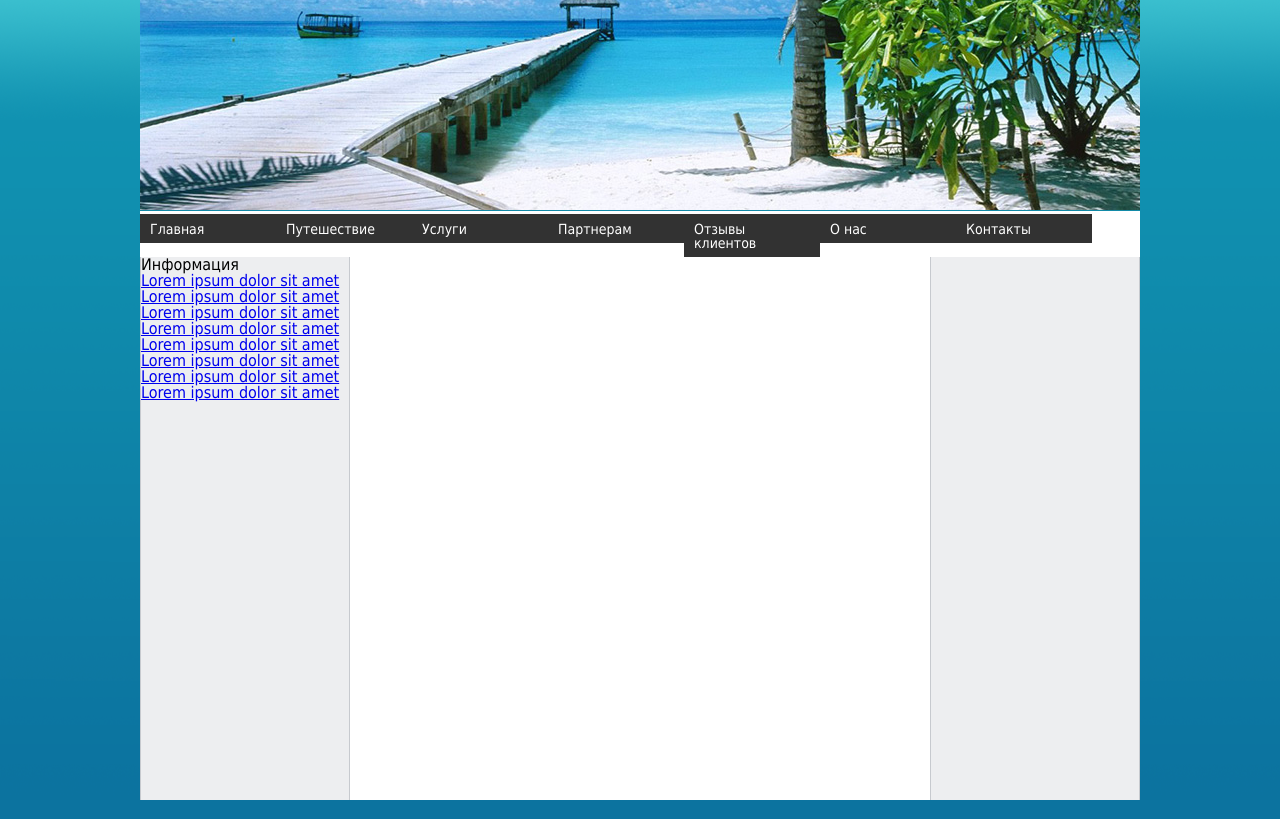
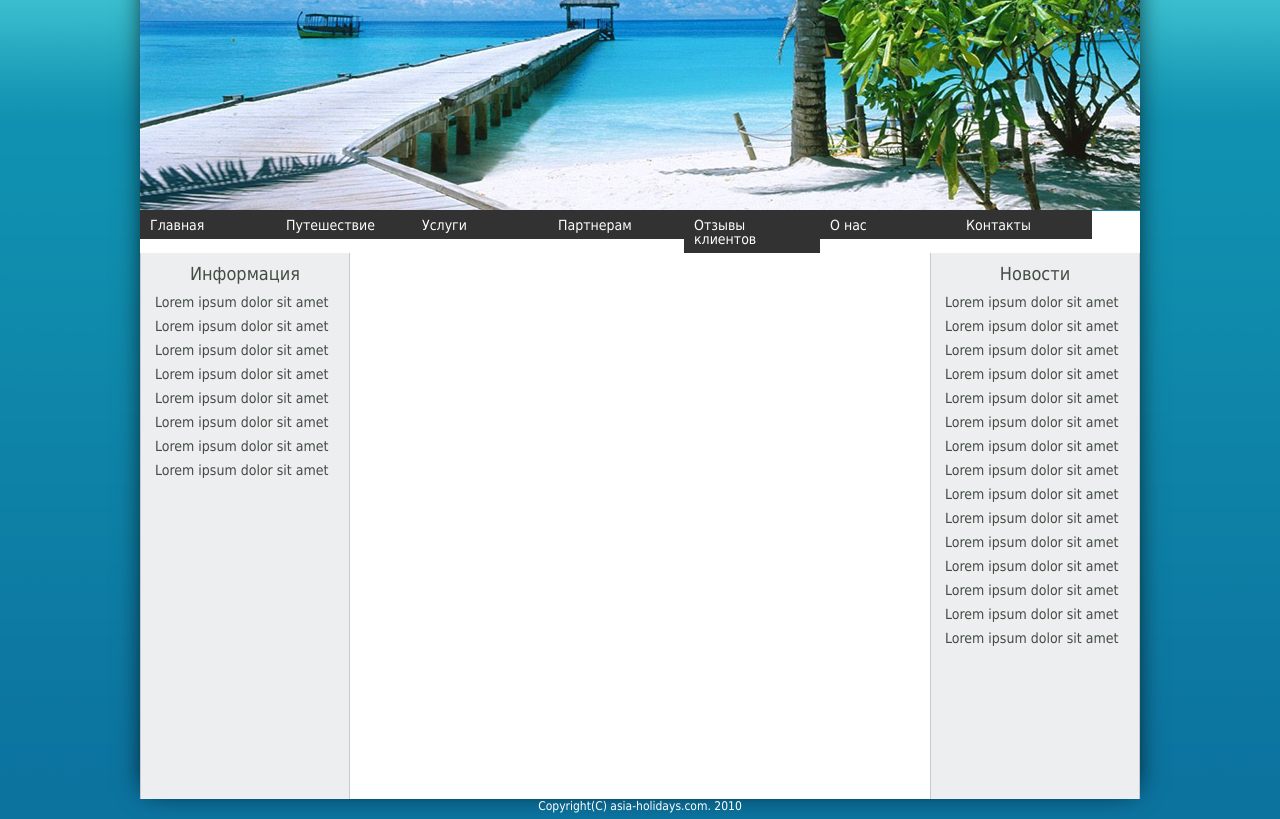
Before and after one commit to romased/homework.4.io, a plain HTML site: page index.html in a window 1280 px wide. Shown: the part 203-1022 px from the top of the page. Drawn offline with Linux system fonts and the light colour scheme.

Commit message:
third commit

```diff
--- a/css/style.css
+++ b/css/style.css
@@ -9,6 +9,9 @@ body {
     width: 1000px;
     height: 988px;
     background-color: #ffffff;
+    -webkit-box-shadow: 0px 10px 26px -6px rgba(0,0,0,1);
+    -moz-box-shadow: 0px 10px 26px -6px rgba(0,0,0,1);
+    box-shadow: 0px 10px 26px -6px rgba(0,0,0,1);
 }
 .clearfix:after {
     content: '';
@@ -110,6 +113,10 @@ body {
 }
 
 /*PHOTO*/
+.photo {
+  height: 238px;
+}
+
 .photo img {
     border-top: 1px solid #128aa7;
     border-bottom: 1px solid #128aa7;
@@ -177,7 +184,7 @@ ul.menu > li:hover > ul.submenu {
 /*FON*/
 .fon {
   width: 1000px;
-  height: 543px;
+  height: 546px;
   float: left;
   background-color: #ffffff;
 }
@@ -185,7 +192,7 @@ ul.menu > li:hover > ul.submenu {
 .sidebar {
   float: left;
   width: 208px;
-  height: 543px;
+  height: 546px;
   border-left: 1px solid #c7cacf;
   border-right: 1px solid #c7cacf;
   background-color: #edeef0;
@@ -194,14 +201,38 @@ ul.menu > li:hover > ul.submenu {
 .content {
   float: left;
   width: 580px;
-  height: 543px;
+  height: 546px;
 }
 
 .news {
   float: left;
   width: 208px;
-  height: 543px;
+  height: 546px;
   border-left: 1px solid #c7cacf;
   border-right: 1px solid #c7cacf;
   background-color: #edeef0;
 }
+
+.headline {
+    font-size: 18px;
+    line-height: 1.2;
+    text-align: center;
+    padding-top: 10px;
+    color: #424c43;
+}
+
+.info li a{
+  display: block;
+  padding: 10px 0 0 14px;
+  font-size: 14px;
+  color: #424c43;
+  text-align: left;
+  text-decoration: none;
+}
+
+.copyright {
+  font-size: 12px;
+  color: #ffffff;
+  line-height: 1.2;
+  text-align: center;
+}
--- a/index.html
+++ b/index.html
@@ -76,29 +76,49 @@
             </ul>
         </div>
         <!-- FON -->
-        <div class="fon">
+        <div class="fon clearfix">
             <!-- SIDEBAR -->
             <div class="sidebar">
-                <h1>Информация</h1>
-                <a href="#" target="blank">Lorem ipsum dolor sit amet</a>
-                <a href="#" target="blank">Lorem ipsum dolor sit amet</a>
-                <a href="#" target="blank">Lorem ipsum dolor sit amet</a>
-                <a href="#" target="blank">Lorem ipsum dolor sit amet</a>
-                <a href="#" target="blank">Lorem ipsum dolor sit amet</a>
-                <a href="#" target="blank">Lorem ipsum dolor sit amet</a>
-                <a href="#" target="blank">Lorem ipsum dolor sit amet</a>
-                <a href="#" target="blank">Lorem ipsum dolor sit amet</a>
-
+                <h1 class="headline">Информация</h1>
+                <ul class="info">
+                    <li><a href="#" target="blank">Lorem ipsum dolor sit amet</a></li>
+                    <li><a href="#" target="blank">Lorem ipsum dolor sit amet</a></li>
+                    <li><a href="#" target="blank">Lorem ipsum dolor sit amet</a></li>
+                    <li><a href="#" target="blank">Lorem ipsum dolor sit amet</a></li>
+                    <li><a href="#" target="blank">Lorem ipsum dolor sit amet</a></li>
+                    <li><a href="#" target="blank">Lorem ipsum dolor sit amet</a></li>
+                    <li><a href="#" target="blank">Lorem ipsum dolor sit amet</a></li>
+                    <li><a href="#" target="blank">Lorem ipsum dolor sit amet</a></li>
+                </ul>
             </div>
             <!-- CONTENT -->
             <div class="content">
             </div>
             <!-- NEWS -->
             <div class="news">
+                <h1 class="headline">Новости</h1>
+                <ul class="info">
+                    <li><a href="#" target="blank">Lorem ipsum dolor sit amet</a></li>
+                    <li><a href="#" target="blank">Lorem ipsum dolor sit amet</a></li>
+                    <li><a href="#" target="blank">Lorem ipsum dolor sit amet</a></li>
+                    <li><a href="#" target="blank">Lorem ipsum dolor sit amet</a></li>
+                    <li><a href="#" target="blank">Lorem ipsum dolor sit amet</a></li>
+                    <li><a href="#" target="blank">Lorem ipsum dolor sit amet</a></li>
+                    <li><a href="#" target="blank">Lorem ipsum dolor sit amet</a></li>
+                    <li><a href="#" target="blank">Lorem ipsum dolor sit amet</a></li>
+                    <li><a href="#" target="blank">Lorem ipsum dolor sit amet</a></li>
+                    <li><a href="#" target="blank">Lorem ipsum dolor sit amet</a></li>
+                    <li><a href="#" target="blank">Lorem ipsum dolor sit amet</a></li>
+                    <li><a href="#" target="blank">Lorem ipsum dolor sit amet</a></li>
+                    <li><a href="#" target="blank">Lorem ipsum dolor sit amet</a></li>
+                    <li><a href="#" target="blank">Lorem ipsum dolor sit amet</a></li>
+                    <li><a href="#" target="blank">Lorem ipsum dolor sit amet</a></li>
+                </ul>
             </div>
         </div>
         <!-- FOOTER -->
-        <div class="footer">
+        <div class="footer copyright">
+            Copyright(C) asia-holidays.com. 2010
         </div>
     </div>
 </body>
```
